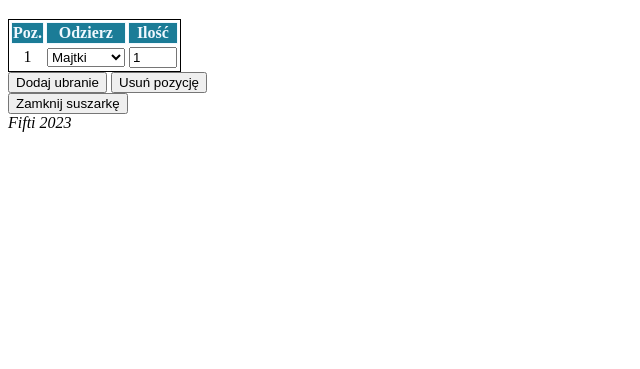
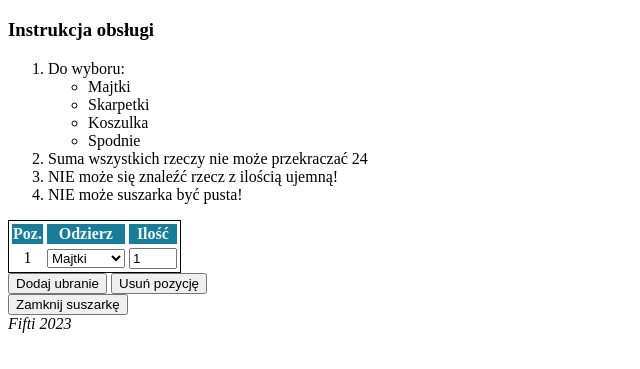
Before and after one commit to FiftiChart/Symulator-suszarki, a plain HTML site: page sym.html in a window 1280 px wide. Shown: the part 61-430 px from the top of the page, without its empty margins (0-640 px from the left). Drawn offline with Linux system fonts and the light colour scheme.

Commit message:
stworzenie instrukcji

```diff
--- a/sym.html
+++ b/sym.html
@@ -10,6 +10,19 @@
         <h1>Symulator Suszarki</h1>
     </div>
     <div id="main">
+        <h3>Instrukcja obsługi</h3>
+        <ol>
+            <li>Do wyboru:</li>
+        <ul>
+            <li>Majtki</li>
+            <li>Skarpetki</li>
+            <li>Koszulka</li>
+            <li>Spodnie</li>
+        </ul>
+            <li>Suma wszystkich rzeczy nie może przekraczać 24</li>
+            <li>NIE może się znaleźć rzecz z ilością ujemną!</li>
+            <li>NIE może suszarka być pusta!</li>
+        </ol>
         <table id="tab">
             <tr>
                 <th>
```
